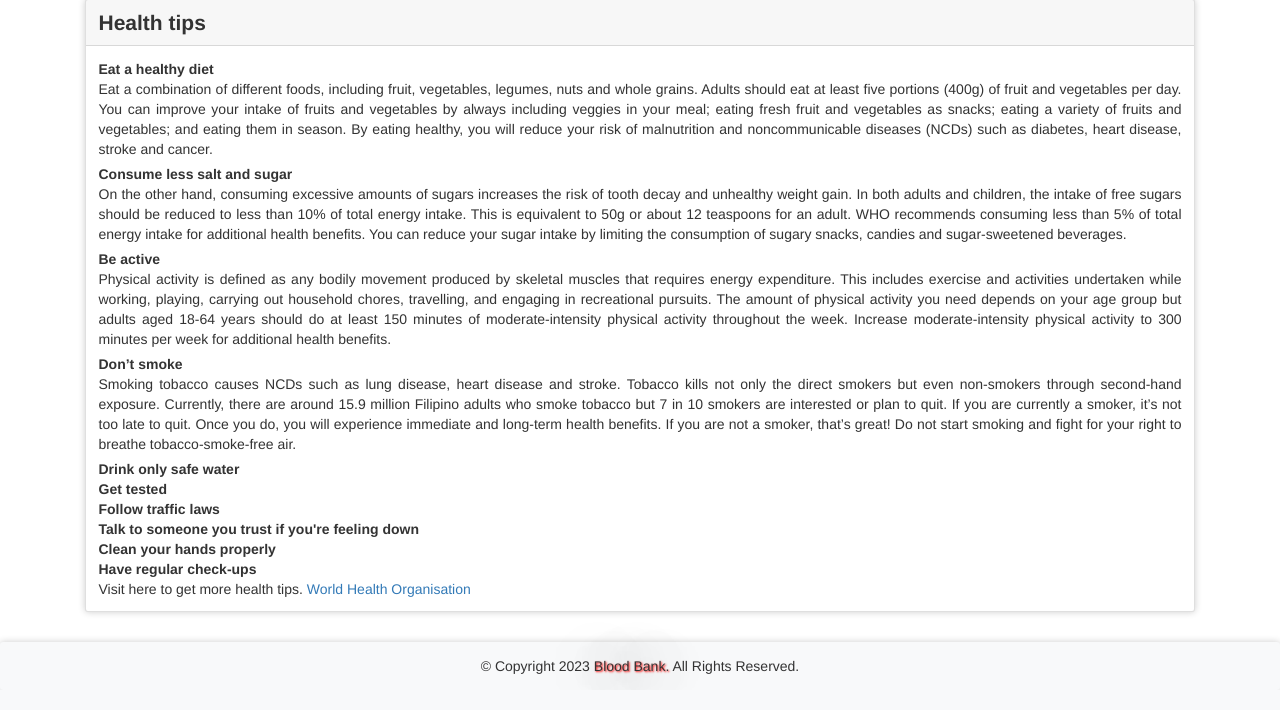
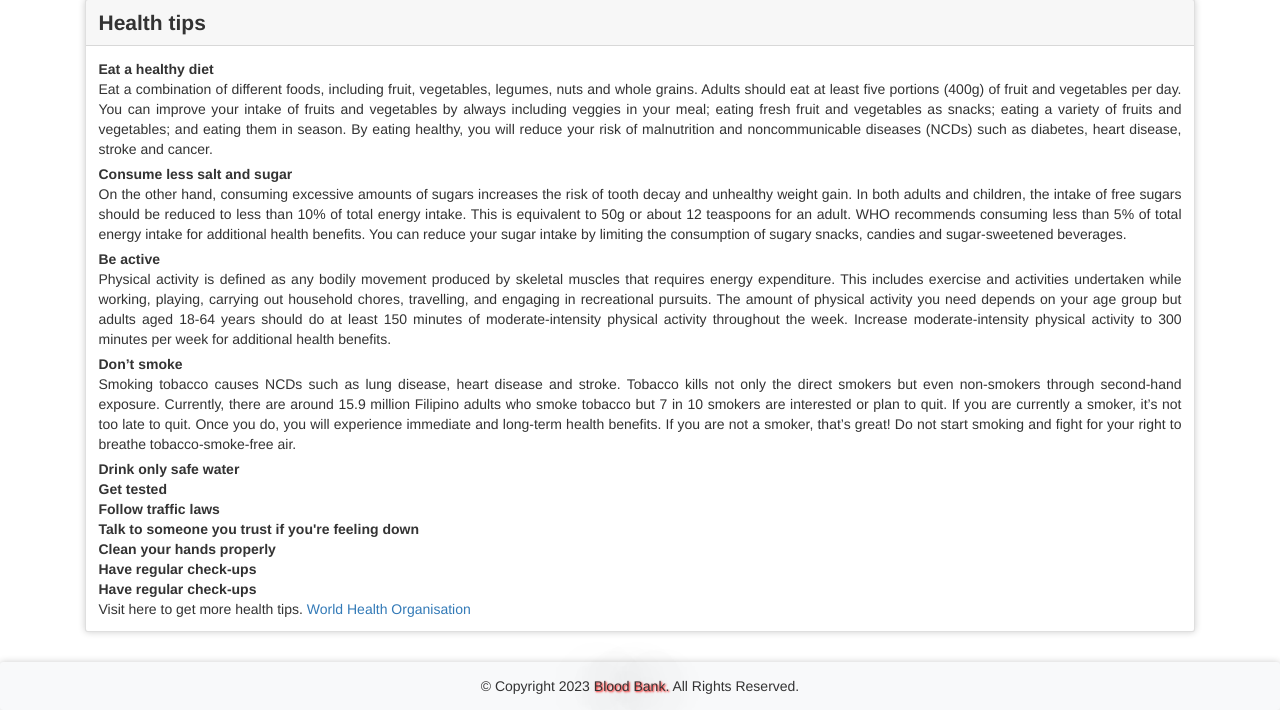
Before and after one commit to ManavKakani/BloodBank_PHP_Demo, a PHP site: page / in a window 1280 px wide. Shown: the part 715-1425 px from the top of the page. Before the commit the page ends 1389 px from the top, so only its background shows below. Run offline with PHP 8.4, Linux system fonts and the light colour scheme; some libraries are stand-ins or nearby versions.

Commit message:
second commit

```diff
--- a/index.php
+++ b/index.php
@@ -132,6 +132,7 @@
                     <dt>Talk to someone you trust if you're feeling down</dt>
                     <dt>Clean your hands properly</dt>
                     <dt>Have regular check-ups</dt>
+                    <dt>Have regular check-ups</dt>
                     Visit here to get more health tips.
                     <a href="https://www.who.int/philippines/news/feature-stories/detail/20-health-tips-for-2020" target="_blank"> World Health Organisation</a>
                 </div>
```
